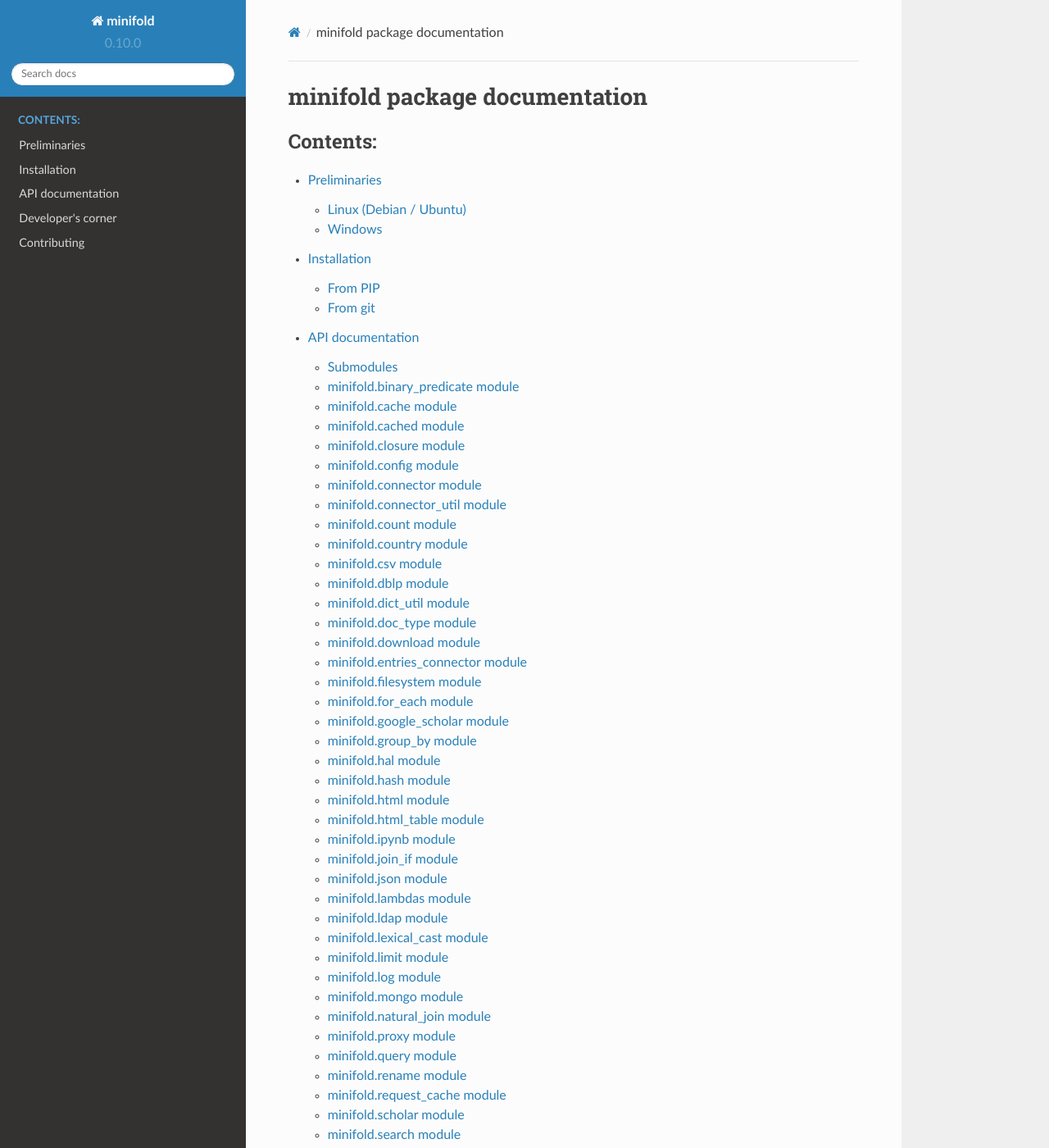
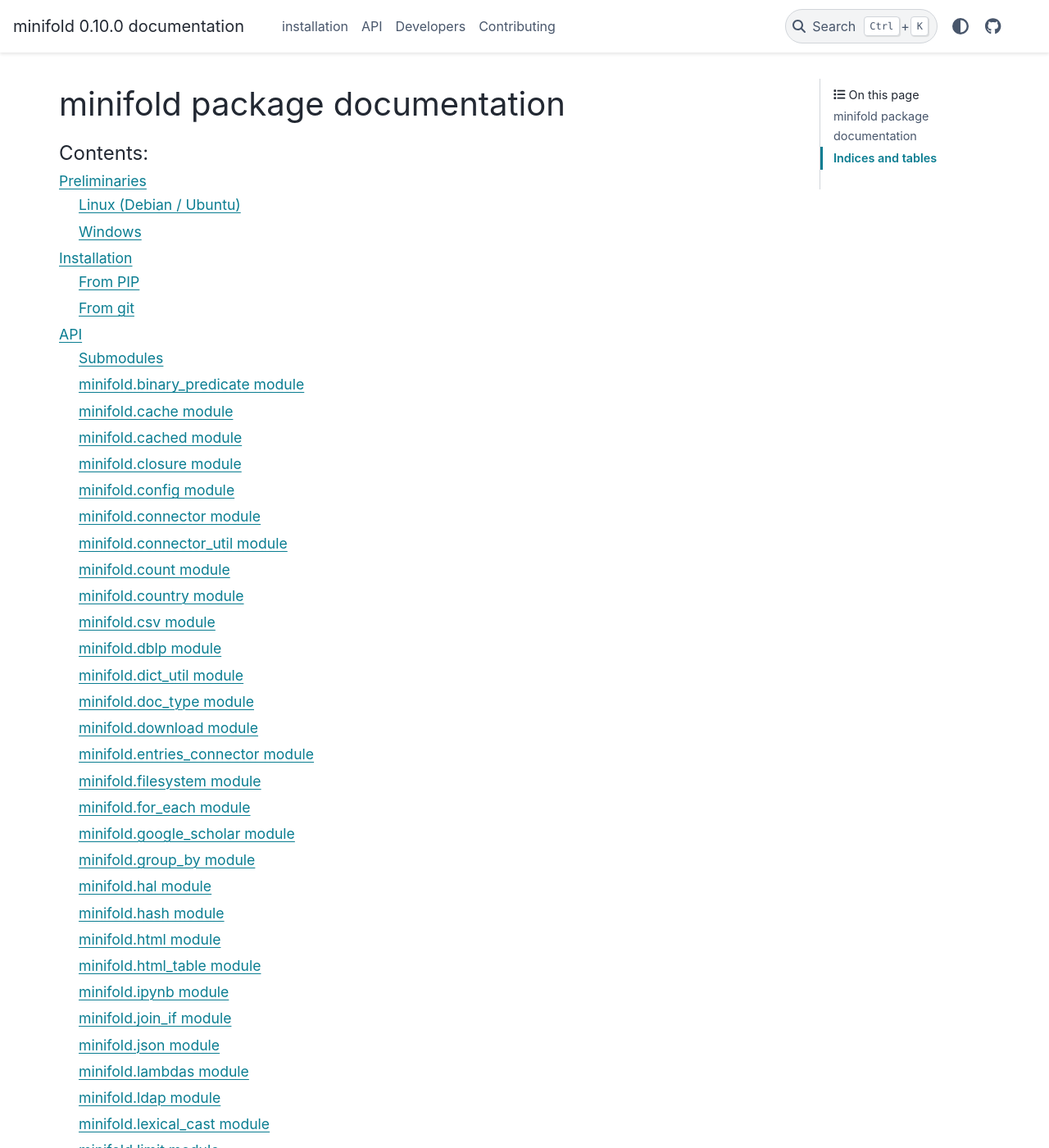
Before and after one commit to nokia/minifold, a Sphinx documentation site: the page built from docs/index.rst, in a window 1280 px wide and 1400 px high. Shown: the whole window at 82% size. Built offline with Sphinx 7.4.7 and the PyData theme 0.15.4, drawn with Linux system fonts in a browser that asks for light colours; pages that are not in the unit, such as notebooks, are missing from menus; some of the changed text lies outside the part shown.

Commit message:
Migrated sphinx theme to pydata

```diff
--- a/docs/conf.py
+++ b/docs/conf.py
@@ -104,19 +104,40 @@ todo_include_todos = False
 # a list of builtin themes.
 #
 # html_theme = "alabaster"
-html_theme = "sphinx_rtd_theme"
+html_theme = "pydata_sphinx_theme"
 
 # Theme options are theme-specific and customize the look and feel of a
 # theme further.  For a list of options available for each theme, see the
 # documentation.
 #
-# html_theme_options = {}
+html_theme_options = {
+    "icon_links": [
+        {
+            "name": "GitHub",
+            "url": "https://github.com/nokia/minifold",
+            "icon": "fa-brands fa-github",
+        },
+        {
+            "name": "PyPI",
+            "url": "https://pypi.org/project/minifold/",
+            "icon": "fa-custom fa-pypi",
+        },
+    ],
+    "header_links_before_dropdown": 5,
+    "show_nav_level": 2,
+    "show_toc_level": 2,
+    "navigation_depth": 2,
+}
 
 # Add any paths that contain custom static files (such as style sheets) here,
 # relative to this directory. They are copied after the builtin static files,
 # so a file named "default.css" will overwrite the builtin "default.css".
 # html_static_path = ["_static"]
 
+html_sidebars = {
+    # Disable left navigation bar as it is useless in practice
+    "*": [],  # https://pydata-sphinx-theme.readthedocs.io/en/stable/user_guide/layout.html#layout-sidebar-primary
+}
 
 # -- Options for HTMLHelp output ---------------------------------------
 
--- a/docs/index.rst
+++ b/docs/index.rst
@@ -6,8 +6,8 @@ minifold package documentation
    :caption: Contents:
 
    installation <installation.md>
-   API documentation <minifold>
-   Developer's corner <developers.md>
+   API <minifold>
+   Developers <developers.md>
    contributing
    authors
    history
--- a/pyproject.toml
+++ b/pyproject.toml
@@ -50,9 +50,8 @@ coverage = "*"
 optional = true
 
 [tool.poetry.group.docs.dependencies]
-nbsphinx = "*"
-Sphinx = ">=1.4"
-sphinx-rtd-theme = "*"
+pydata-sphinx-theme = "*"
+Sphinx = ">=6.0.0"
 sphinx_mdinclude = "*"
 
 [build-system]
```
Also changed, not shown: 1 other file.
